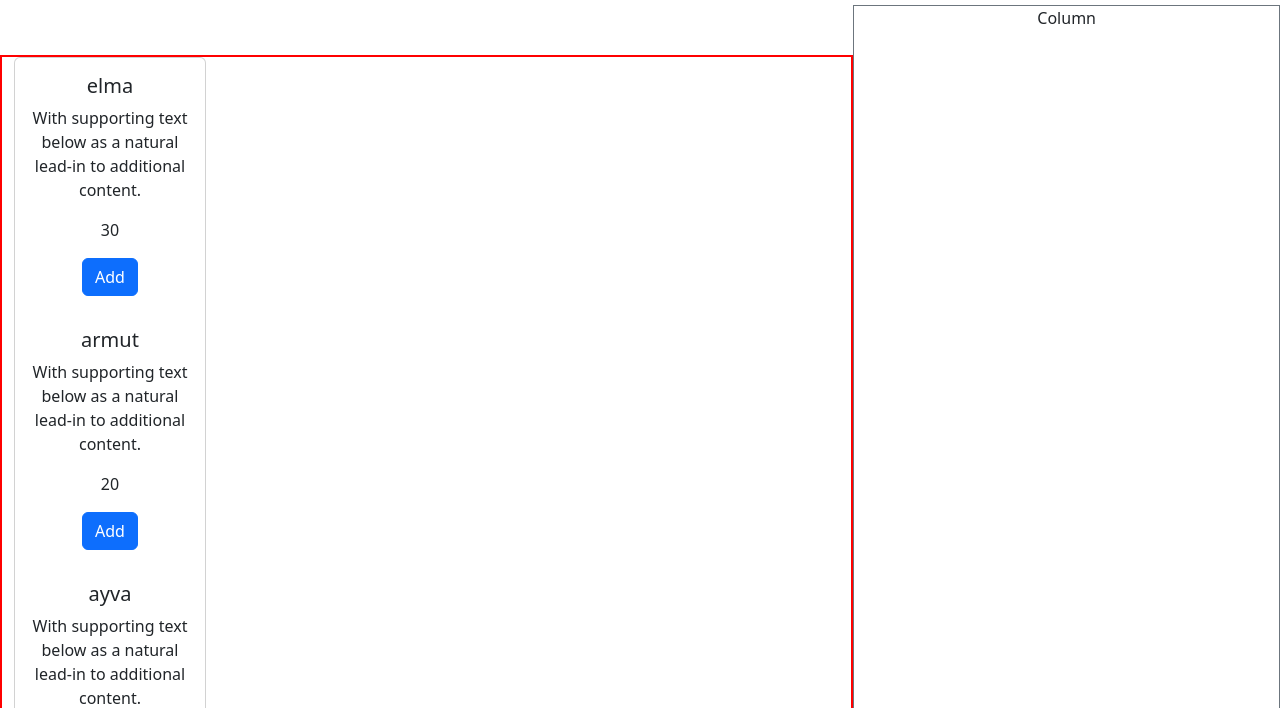
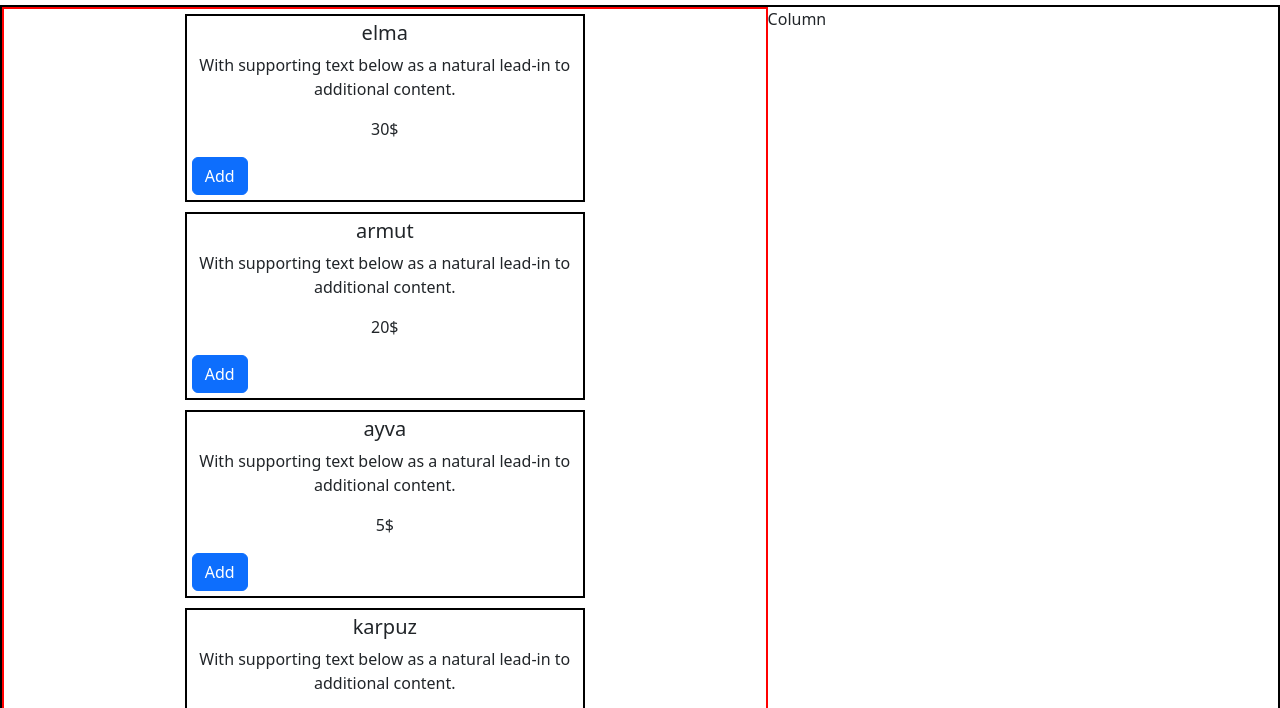
Before and after one commit to Msolmaz4/checkout_foreach, a plain HTML site: page index.html in a window 1280 px wide. Shown: the part 83-791 px from the top of the page. Drawn offline with nearby package versions, Linux system fonts and the light colour scheme.

Commit message:
css_okey

```diff
--- a/index.css
+++ b/index.css
@@ -3,18 +3,35 @@
   padding: 0;
   box-sizing: border-box;
 }
-
+.ert{
+  display: flex;
+   border: 2px solid black;
+}
 .ilk{
   height: 100vh;
-  display: grid;
-    grid-template-columns: 1fr 50px;
-    margin-top: 50px;
-
   border: 2px solid red;
-
+  width: 60%;
+}
+.iki{
+  width: 39%;
+}
+.dere{
+display: flex;
+justify-content: center;
+align-items: center;
+flex-wrap: wrap;
+border: 5x solid black;
+}
+.son{
+  border: 2px solid black;
+  padding: 5px;
+  margin: 5px;
+  width: 400px;
 
 }
-.card{
-  position: relative;
-
+.ytr{
+  text-align: center;
 }
+p{
+  text-align: center;
+}
--- a/index.html
+++ b/index.html
@@ -24,19 +24,19 @@
 
 
 
-    <div class="container-fluid text-center">
-      <div class="row">
-        <div class="col-md-8  ilk">
-          <div class="card " style="width: 12em;">
+
+      <div class="ert">
+        <div class="ilk">
+          <div class="dere">
 
             </div>
 
         </div>
 
-        <div class="col-md-4 border border-secondary iki">
+        <div class="iki">
           Column
         </div>
-      </div>
+
     </div>
 
 
--- a/index.js
+++ b/index.js
@@ -243,13 +243,14 @@ const data = [
     price:75,
     text:'With supporting text below as a natural lead-in to additional content.'
   }
+
 ]
 
 const ilk = document.querySelector('.ilk')
 const box = document.querySelector('.box')
 //////////////// buton
 const iki = document.querySelector('.iki')
-const card1 = document.querySelector('.card')
+const card1 = document.querySelector('.dere')
 
 let rtt = true
 
@@ -302,12 +303,12 @@ const ekran = ()=>{
   data.forEach((er,key)=>{
 
     let newDiv = document.createElement('div')
-    newDiv.setAttribute('class','card-body')
+    newDiv.setAttribute('class','son')
     newDiv.innerHTML = `
-     <h5 class='card-title'>${er.title}</h5>
-     <p class="card-text">${er.text}</p>
-  <p>${er.price}</p>
-  <a href="#" class="btn btn-primary">Add</a>
+     <h5 class='ytr'>${er.title}</h5>
+     <p class="uyt">${er.text}</p>
+     <p>${er.price}$</p>
+     <a href="#" class="btn btn-primary">Add</a>
     `
     card1.appendChild(newDiv)
   })
```
